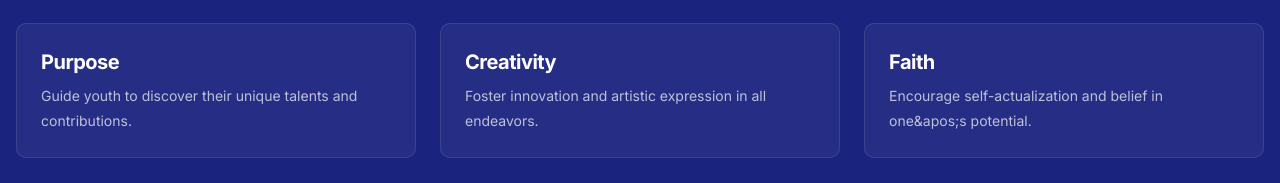
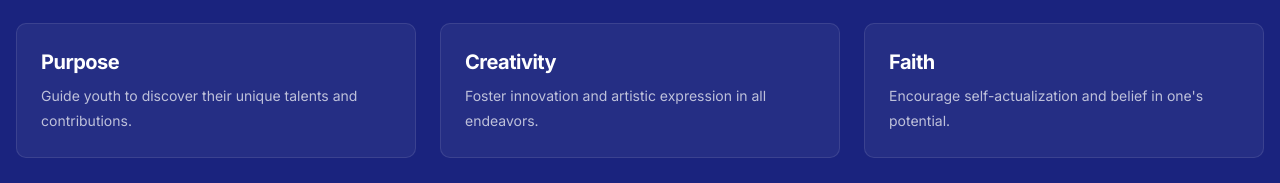
Before and after one commit to ByteFlowWebAgency/road-to-the-classic-v2, a Next.js app: page /about in a window 1280 px wide. Shown: the part 1939-2122 px from the top of the page. Built offline with nearby package versions, Linux system fonts and the light colour scheme.

Commit message:
Make changes

```diff
--- a/src/components/sections/About.jsx
+++ b/src/components/sections/About.jsx
@@ -29,8 +29,7 @@ const corePrinciplesItems = [
   },
   {
     title: "Faith",
-    description:
-      "Encourage self-actualization and belief in one&apos;s potential.",
+    description: "Encourage self-actualization and belief in one's potential.",
   },
 ];
 
@@ -118,8 +117,8 @@ export function About() {
                 science, technology, engineering, media, performing arts,
                 entrepreneurship, spirituality(self-actualization), and team
                 building. Every program leads up to a celebration and expression
-                of talent during the weeks leading up to the &quot;HCBU
-                Classic&quot; game in the host city.
+                of talent during the weeks leading up to the "HCBU Classic" game
+                in the host city.
               </p>
             </div>
           </div>
```
